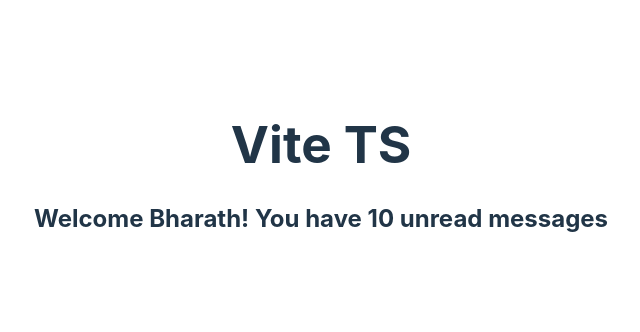
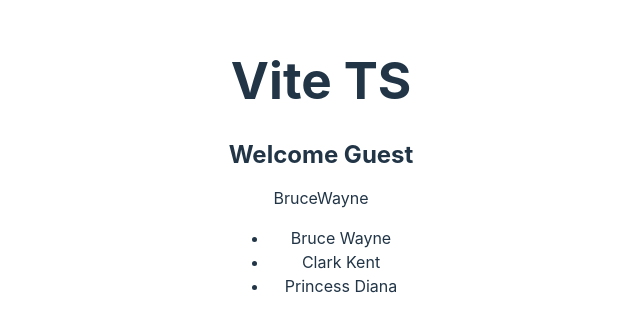
Before and after one commit to Bharath2511/react-typescript, a React (Vite) app: page / in a window 1280 px wide. Shown: the part 234-566 px from the top of the page, without its empty margins (319-959 px from the left). Built offline with nearby package versions, Linux system fonts and the light colour scheme.

Commit message:
more on props

```diff
--- a/src/App.tsx
+++ b/src/App.tsx
@@ -1,11 +1,33 @@
 import "./App.css";
 import { Greet } from "./components/Greet";
+import { Person } from "./components/Person";
+import { PersonList } from "./components/PersonList";
 
 function App() {
+  const personName = {
+    first: "Bruce",
+    last: "Wayne",
+  };
+  const nameList = [
+    {
+      first: "Bruce",
+      last: "Wayne",
+    },
+    {
+      first: "Clark",
+      last: "Kent",
+    },
+    {
+      first: "Princess",
+      last: "Diana",
+    },
+  ];
   return (
     <div className="App">
       <h1>Vite TS</h1>
-      <Greet name="Bharath" />
+      <Greet name="Bharath" messageCount={10} isLoggedIn={false} />
+      <Person name={personName} />
+      <PersonList names={nameList} />
     </div>
   );
 }
--- a/src/components/Greet.tsx
+++ b/src/components/Greet.tsx
@@ -1,11 +1,17 @@
 type GreetProps = {
   name: string;
+  messageCount: number;
+  isLoggedIn: Boolean;
 };
 
 export const Greet = (props: GreetProps) => {
   return (
     <div>
-      <h2>Welcome {props.name}! You have 10 unread messages</h2>
+      <h2>
+        {props.isLoggedIn
+          ? `Welcome ${props.name}! You have ${props.messageCount} unread messages`
+          : "Welcome Guest"}
+      </h2>
     </div>
   );
 };
--- /dev/null
+++ b/src/components/Person.tsx
@@ -0,0 +1,14 @@
+type PersonProps = {
+  name: {
+    first: string;
+    last: string;
+  };
+};
+export const Person = (props: PersonProps) => {
+  return (
+    <div>
+      {props.name.first}
+      {props.name.last}
+    </div>
+  );
+};
--- /dev/null
+++ b/src/components/PersonList.tsx
@@ -0,0 +1,15 @@
+type PersonListProps = {
+  names: { first: string; last: string }[];
+};
+
+export const PersonList = (props: PersonListProps) => {
+  return (
+    <ul>
+      {props.names.map((name, index) => (
+        <li key={index}>
+          {name.first} {name.last}
+        </li>
+      ))}
+    </ul>
+  );
+};
```
